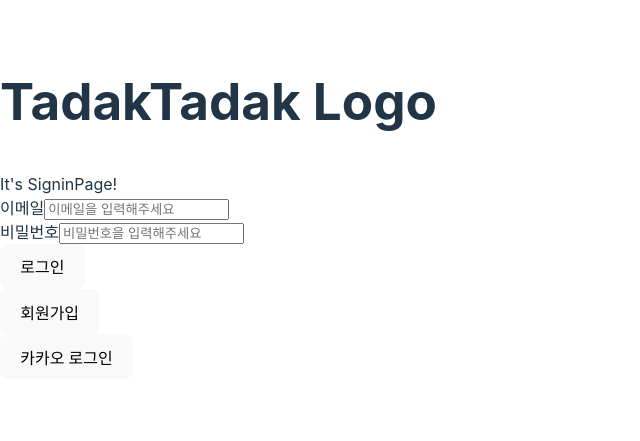
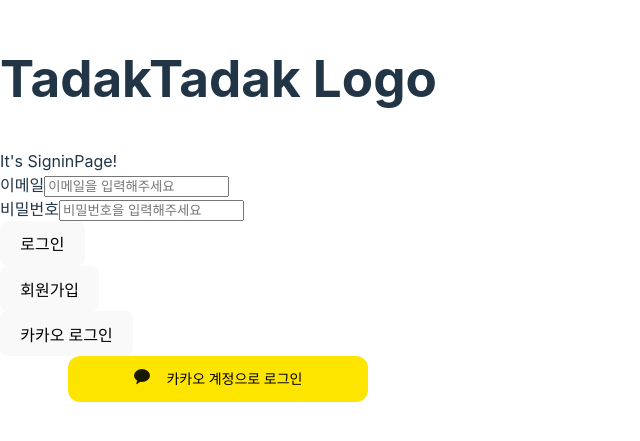
Before and after one commit to On-derDog/TadakTadak, a React (Vite) app in the folder frontend/: page /signin in a window 1280 px wide. Shown: the part 195-636 px from the top of the page, without its empty margins (0-640 px from the left). Built offline with nearby package versions, Linux system fonts and the light colour scheme; no server answers.

Commit message:
Feat: 카카오 로그인 기본 세팅

```diff
--- /dev/null
+++ b/frontend/src/components/auth/KakaoButton.tsx
@@ -0,0 +1,70 @@
+import styled from '@emotion/styled';
+
+const REST_API_KEY = import.meta.env.VITE_APP_REST_API_KEY;
+
+export const KakaoButton = () => {
+
+  const REDIRECT_URI = "http://127.0.0.1:5173/SignUpKakaoPage";
+  const KAKAO_AUTH_URI = `https://kauth.kakao.com/oauth/authorize?client_id=${REST_API_KEY}&redirect_uri=${REDIRECT_URI}&response_type=code`;
+
+
+  return(
+    <KakaoButtonStyles>
+    <div className="KakaoLoginBtn-wrapper">
+      <a href={KAKAO_AUTH_URI} className="btn-kakao">
+        <div className="Balloon">
+          <div className="Circle">
+            <svg
+              width="16"
+              height="16"
+              viewBox="0 0 16 16"
+              fill="none"
+              xmlns="http://www.w3.org/2000/svg"
+            >
+              <ellipse cx="8" cy="6.5" rx="8" ry="6.5" fill="#191900" />
+              <path
+                d="M2.35025 14.516C2.22081 14.9721 2.73969 15.3354 3.12405 15.0578L9.11076 10.7332C9.38956 10.5318 9.38649 10.1156 9.10476 9.91829L5.13427 7.13812C4.85253 6.94085 4.46037 7.08033 4.36647 7.4112L2.35025 14.516Z"
+                fill="#191900"
+              />
+            </svg>
+          </div>
+        </div>
+        <span className="text"> 카카오 계정으로 로그인</span>
+      </a>
+    </div>
+    </KakaoButtonStyles>
+  )
+}
+
+const KakaoButtonStyles = styled.div`
+  .KakaoLoginBtn-wrapper {
+    display: flex;
+    justify-content: center;
+  }
+
+  .btn-kakao {
+    width: 300px;
+    height: 46px;
+    background: #FEE500;
+    border-radius: 12px;
+    display: flex;
+    align-items: center;
+    justify-content: center;
+    gap: 1rem;
+    transition: background-color 0.3s;
+  }
+
+  .text {
+    font-family: 'Noto Sans', sans-serif;
+    font-style: normal;
+    font-weight: 500;
+    font-size: 14px;
+    line-height: 24px;
+    text-align: center;
+    color: #000000;
+  }
+
+  .btn-kakao:hover {
+    background-color: #fff7ac;
+  }
+`;
--- a/frontend/src/pages/SigninPage.tsx
+++ b/frontend/src/pages/SigninPage.tsx
@@ -2,6 +2,7 @@
 import { useNavigate } from "react-router-dom";
 import { InputForm } from "../components/InputForm";
 import { Button } from "../components/Button";
+import { KakaoButton } from "../components/auth/KakaoButton";
 
 const SigninPage = () => {
     const navigate = useNavigate();
@@ -24,13 +25,13 @@
     const onButtonClick = (action) => {
         console.log(action ,inputs);
         switch(action){
-            case "onSignIn":
+            case "onSignin":
                 setTimeout(()=> navigate("/"),2000);
                 break;
-            case "onSignUp":
+            case "onSignup":
                 setTimeout(()=> navigate("/signup"),2000);
                 break;
-            case "onSignUpKakao":
+            case "onSignupKakao":
                 setTimeout(()=> navigate("/signupkakao"),2000);
                 break;
             default:
@@ -56,13 +57,15 @@
             type = 'password' title="비밀번호"  name="password" value={password} placeholder="비밀번호을 입력해주세요"/>
 
             <br/>
-            <Button onClick={ () => onButtonClick("onSignIn")} label={"로그인"}></Button>
+            <Button onClick={ () => onButtonClick("onSignin")} label={"로그인"}></Button>
             <br/>
-            <Button onClick={ () => onButtonClick("onSignUp")} label={"회원가입"}></Button>
+            <Button onClick={ () => onButtonClick("onSignup")} label={"회원가입"}></Button>
             <br/>
-            <Button onClick={ () => onButtonClick("onSignUpKakao")} label={"카카오 로그인"}></Button>
 
 
+            <Button onClick={ () => onButtonClick("onSignupKakao")} label={"카카오 로그인"}></Button>
+
+            <KakaoButton/>
         </main>
     )
 };
```
